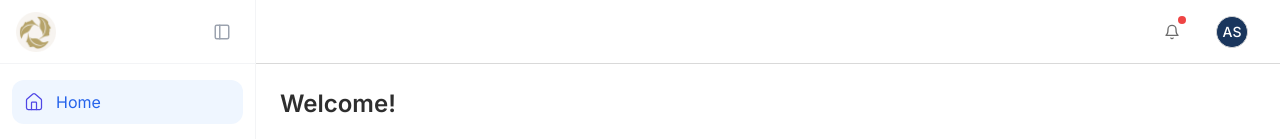
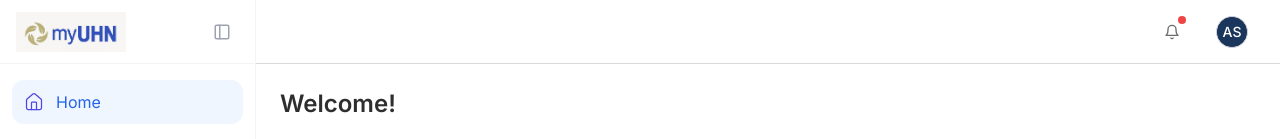
Before and after one commit to K6kshitij/uhn-patient-hub-dashboard, a React (Vite) app: page / in a window 1280 px wide. Shown: the top 139 px of the page. Built offline with nearby package versions, Linux system fonts and the light colour scheme.

Commit message:
Update logo
Use the provided logo in the application.

```diff
--- a/src/components/layout/SideNavbar.tsx
+++ b/src/components/layout/SideNavbar.tsx
@@ -66,14 +66,14 @@ export default function SideNavbar() {
         <Link to="/" className="flex items-center gap-2">
           {collapsed ? (
             <img
-              src="/lovable-uploads/08485d91-276b-4935-a71f-823f9fd64650.png"
+              src="/lovable-uploads/da38b698-3fd6-4fc4-a643-538465492e99.png"
               alt="myUHN logo"
               className="h-8 w-8 object-contain"
             />
           ) : (
             <div className="flex items-center">
               <img
-                src="/lovable-uploads/08485d91-276b-4935-a71f-823f9fd64650.png"
+                src="/lovable-uploads/da38b698-3fd6-4fc4-a643-538465492e99.png"
                 alt="myUHN logo"
                 className="h-10 w-auto"
               />
```
Also changed, not shown: public/lovable-uploads/da38b698-3fd6-4fc4-a643-538465492e99.png (added).
